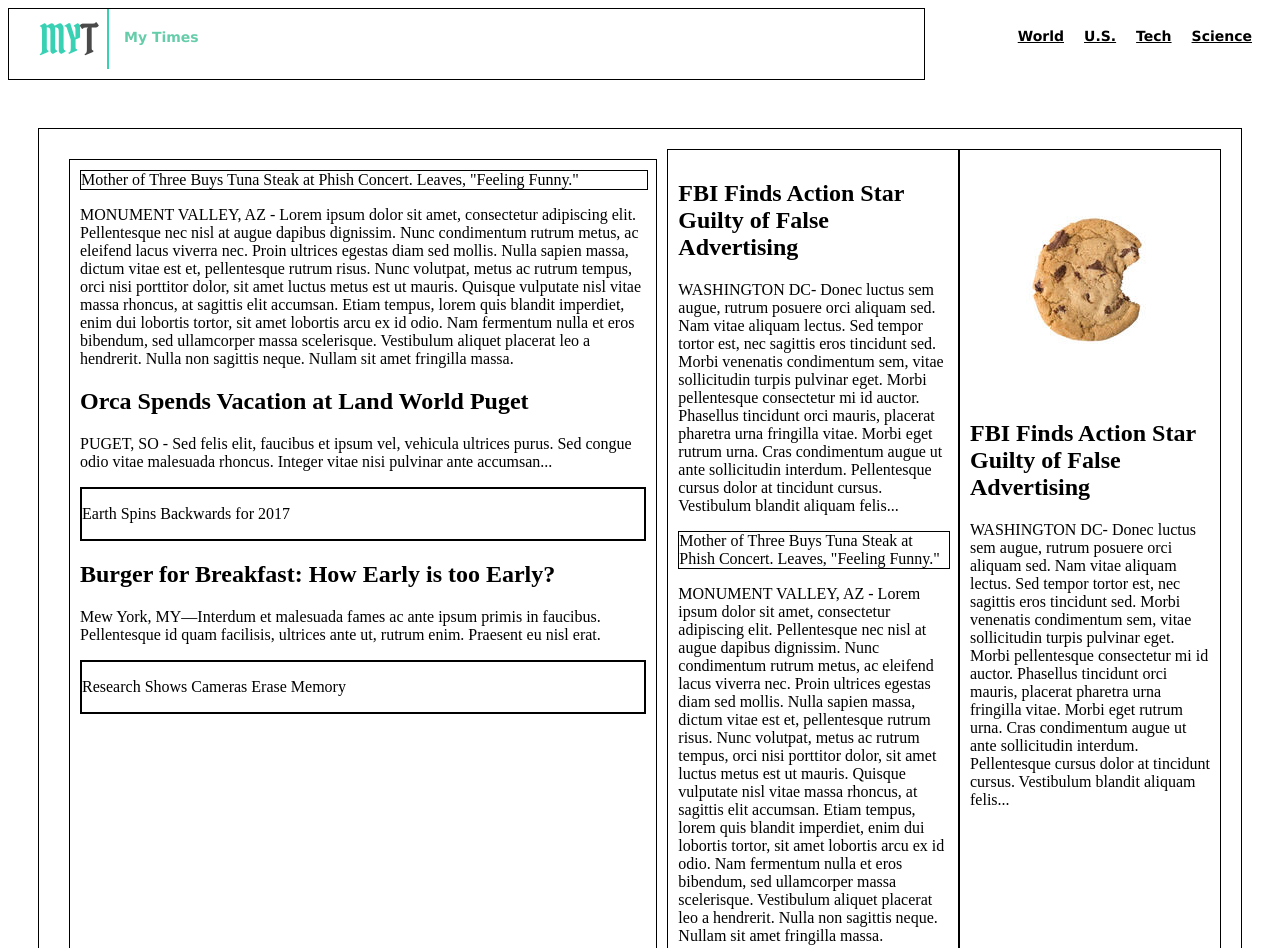
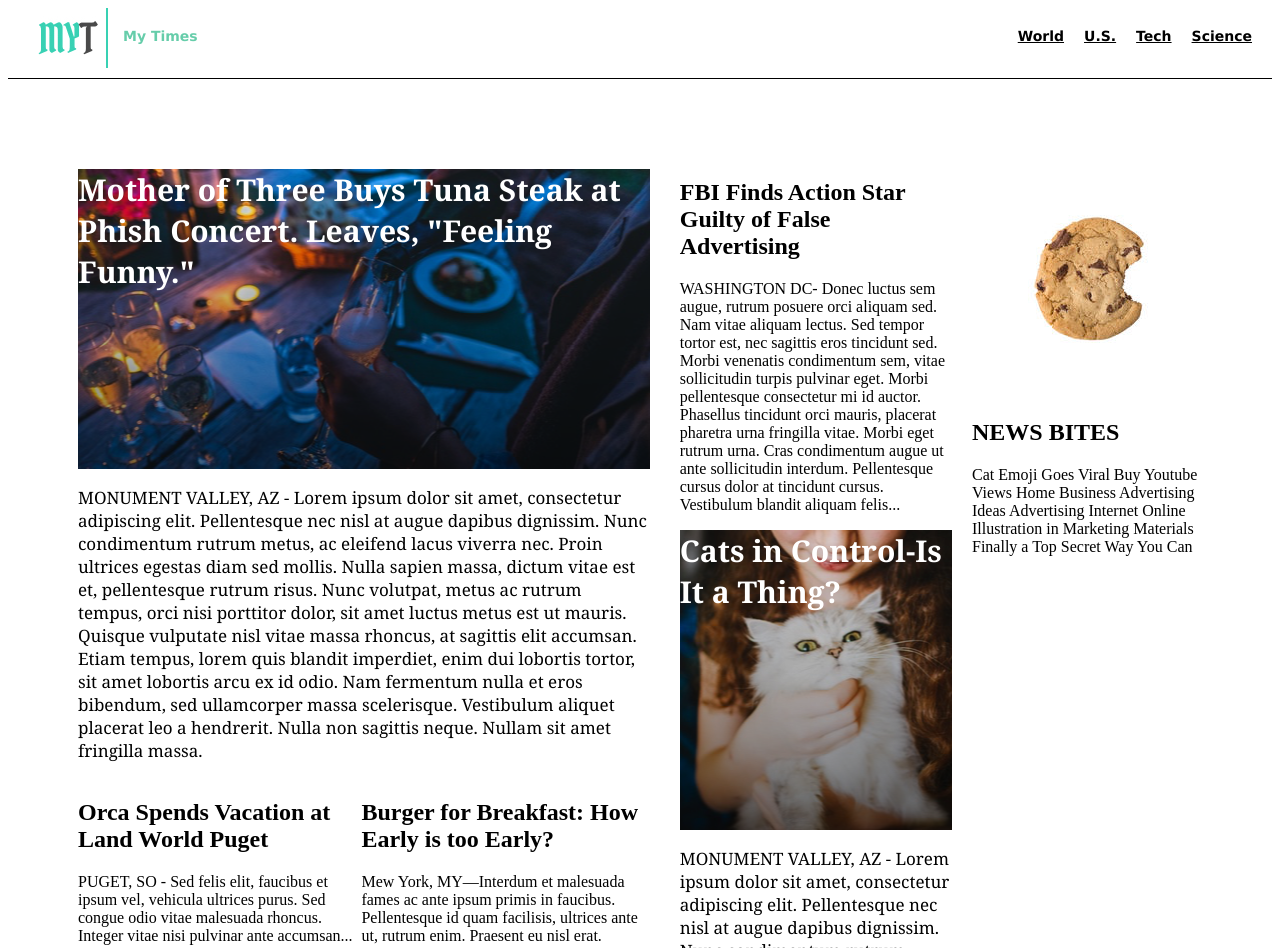
Before and after one commit to CristianBadWolf/MyTimes, a plain HTML site: page index.html in a window 1280 px wide. Shown: the top 948 px of the page. Drawn offline with Linux system fonts and the light colour scheme.

Commit message:
made the site beautiful

```diff
--- a/css/style.css
+++ b/css/style.css
@@ -9,6 +9,11 @@ header{
   max-height: 70px;
   justify-content:space-between;
   align-self: center
+
+}
+
+.header {
+  border-bottom: 1px solid black;
 }
 
 .logo {
@@ -16,7 +21,6 @@ header{
   display:flex;
   height: 70px;
   padding-left: 30px;
-  border: 1px solid black;
   width: 70%;
 }
 
@@ -53,7 +57,7 @@ main {
 
 .content {
   display: flex;
-  border: 1px solid black;
+
   margin: 50px 30px;
 
 }
@@ -66,14 +70,18 @@ main {
 .large {
   display: flex;
   flex-basis: 630px;
-  border: 1px solid black;
+
   margin: 10px;
   padding: 10px;
+  flex-direction: column;
+}
+
+.row2-large {
+  display: flex;
 }
 
 .medium {
   display: flex;
-  border: 1px solid black;
   flex-basis: 300px;
   padding: 10px;
   flex-direction: column;
@@ -81,29 +89,56 @@ main {
 
 .small {
   display: flex;
-  border: 1px solid black;
   flex-basis:240px;
   padding: 10px;
   flex-direction: column;
 }
- /*try*/
-.mother span {
-  display: block;
-  border: 1px solid black;
-  width: 100%;
-  justify-content: flex-start;
+
+.h-text {
+  font-family: Georgia;
+  font-weight: bold;
+  font-size: 30px;
+  color: white;
 }
 
-.cats span {
-  display: block;
-  border: 1px solid black;
+.main-image {
+  background-image: url("../images/img-story-main.png");
+  background-size: cover;
+  background-position: center;
+  height: 300px;
   width: 100%;
-  justify-content: flex-start;
 }
-/*end-try*/
+
+.girl-image {
+  background-image: url("../images/img-story-2.png");
+  background-position: center;
+  height: 300px;
+  width: 100%;
+}
+
+.cat-image {
+  background-image: url("../images/img-story-1.png");
+  background-position: center;
+  height: 300px;
+  width: 100%;
+}
+
+.hip-image {
+  background-image: url("../images/img-story-3.png");
+  background-position: center;
+  height: 300px;
+  width: 100%
+}
+
 
 .end-story {
   display: flex;
   justify-content: flex-start;
   border: 2px solid black;
 }
+
+.naration {
+  font-family: Georgia;
+  font-size: 17px;
+  color: black;
+}
--- a/index.html
+++ b/index.html
@@ -8,7 +8,7 @@
 
 <body>
   <!-- HEADER -->
-  <header>
+  <header class="header">
     <div class="logo">
       <img src="images\img-myt-logo.jpg" alt="logo">
       <span>My Times</span>
@@ -28,9 +28,11 @@
         <section class="large">
           <div class="storyes">
             <div class="mother">
+              <div class="main-image h-text">
                 <span>
                 Mother of Three Buys Tuna Steak at Phish Concert. Leaves, "Feeling Funny."
                 </span>
+              </div>
               <p class="naration">
                 MONUMENT VALLEY, AZ - Lorem ipsum dolor sit amet, consectetur adipiscing elit. Pellentesque nec nisl at augue dapibus dignissim. Nunc condimentum rutrum metus, ac eleifend lacus viverra nec. Proin ultrices egestas diam sed mollis. Nulla sapien massa,
                 dictum vitae est et, pellentesque rutrum risus. Nunc volutpat, metus ac rutrum tempus, orci nisi porttitor dolor, sit amet luctus metus est ut mauris. Quisque vulputate nisl vitae massa rhoncus, at sagittis elit accumsan. Etiam tempus,
@@ -38,6 +40,7 @@
                 Nullam sit amet fringilla massa.
               </p>
             </div>
+            <div class="row2-large">
               <div class="orca">
                 <h2>
                 Orca Spends Vacation at Land World Puget
@@ -45,8 +48,8 @@
                 <p class="naratiune">
                   PUGET, SO - Sed felis elit, faucibus et ipsum vel, vehicula ultrices purus. Sed congue odio vitae malesuada rhoncus. Integer vitae nisi pulvinar ante accumsan...
                 </p>
-              <div class="end-story">
-                <p>
+                <div class="end-story girl-image ">
+                  <p class="h-text">
                     Earth Spins Backwards for 2017
                   </p>
                 </div>
@@ -58,10 +61,11 @@
                 <p class="naratiune">
                   Mew York, MY—Interdum et malesuada fames ac ante ipsum primis in faucibus. Pellentesque id quam facilisis, ultrices ante ut, rutrum enim. Praesent eu nisl erat.
                 </p>
-              <div class="end-story">
-                <p>
+                <div class="end-story hip-image">
+                  <p class="h-text">
                     Research Shows Cameras Erase Memory
                   </p>
+                </div>
               </div>
             </div>
           </div>
@@ -79,9 +83,11 @@
             </p>
           </div>
           <div class="cats">
-            <span>
-              Mother of Three Buys Tuna Steak at Phish Concert. Leaves, "Feeling Funny."
+            <div class="cat-image">
+              <span class="h-text">
+              Cats in Control-Is It a Thing?
               </span>
+            </div>
             <p class="naration">
               MONUMENT VALLEY, AZ - Lorem ipsum dolor sit amet, consectetur adipiscing elit. Pellentesque nec nisl at augue dapibus dignissim. Nunc condimentum rutrum metus, ac eleifend lacus viverra nec. Proin ultrices egestas diam sed mollis. Nulla sapien massa,
               dictum vitae est et, pellentesque rutrum risus. Nunc volutpat, metus ac rutrum tempus, orci nisi porttitor dolor, sit amet luctus metus est ut mauris. Quisque vulputate nisl vitae massa rhoncus, at sagittis elit accumsan. Etiam tempus, lorem
@@ -94,12 +100,10 @@
           <img src="images/img-news-bite.png" alt="cookie">
           <div class="bites">
             <h2>
-              FBI Finds Action Star Guilty of False Advertising
+              NEWS BITES
             </h2>
             <p class="naratiune">
-              WASHINGTON DC- Donec luctus sem augue, rutrum posuere orci aliquam sed. Nam vitae aliquam lectus. Sed tempor tortor est, nec sagittis eros tincidunt sed. Morbi venenatis condimentum sem, vitae sollicitudin turpis pulvinar eget. Morbi pellentesque consectetur
-              mi id auctor. Phasellus tincidunt orci mauris, placerat pharetra urna fringilla vitae. Morbi eget rutrum urna. Cras condimentum augue ut ante sollicitudin interdum. Pellentesque cursus dolor at tincidunt cursus. Vestibulum blandit aliquam
-              felis...
+              Cat Emoji Goes Viral Buy Youtube Views Home Business Advertising Ideas Advertising Internet Online Illustration in Marketing Materials Finally a Top Secret Way You Can
             </p>
           </div>
         </section>
```
Lines whose indentation alone changed are shown as unchanged.
